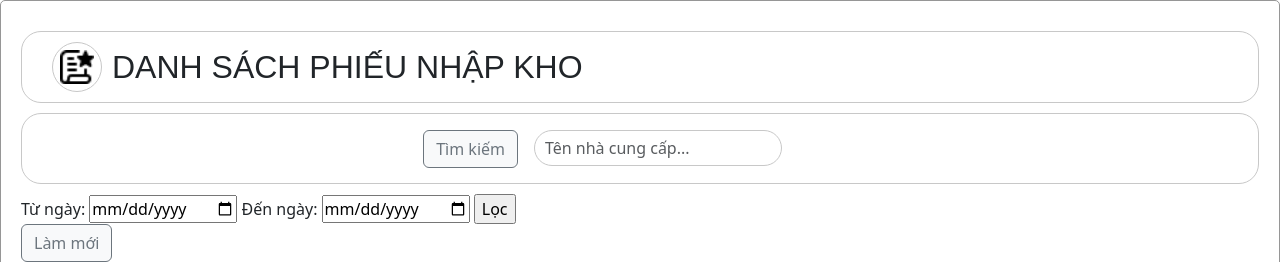
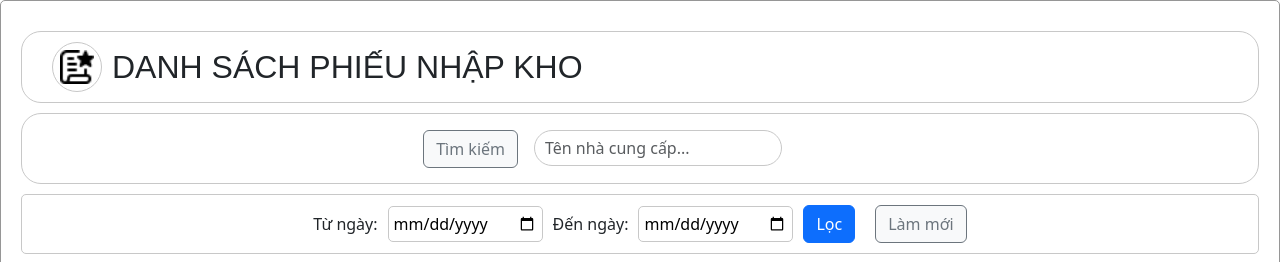
Before and after one commit to bin2aa/PhoneStore, a PHP site: page /view/warehouseView.php in a window 1280 px wide. Shown: the top 262 px of the page. Run offline with PHP 8.4, Linux system fonts and the light colour scheme; the template is opened without the code that fills it, so the values that code supplies are empty.

Commit message:
update view khung lọc theo ngày

```diff
--- a/admin/view/warehouseView.php
+++ b/admin/view/warehouseView.php
@@ -11,6 +11,31 @@
     <style>
         #detailWarehouseReceiptContainer{
             min-width: 70%;
+        }
+
+        .search-container{
+        display: flex;
+        border: 1px solid rgb(200,200,200);
+        border-radius: 5px;
+        justify-content: center;
+        align-items: center;
+        margin-block: 10px;
+        padding: 10px;
+        width: 100%;
+        }
+        .search-container input[type="date"]{
+            padding: 5px;
+            border: 1px solid rgb(200,200,200);
+            border-radius: 5px;
+            margin: 0 10px;
+        }
+        .search-container form{
+            display: flex;
+            justify-content: center;
+            align-items: center;
+        }
+        .refresh{
+            margin-left: 20px;
         }
     </style>
 </head>
@@ -47,13 +72,13 @@
                 </div>
             </form>
         </div>
-        <div class="filter-and-refresh">
+        <div class="filter-and-refresh search-container">
             <form class="filterOrder" method="GET" action="index.php">
                 <input type="hidden" name="ctrl" value="warehouseController">
                 <input type="hidden" name="action" value="filterOrder">
                 Từ ngày: <input type="date" name="from_date" required>
                 Đến ngày: <input type="date" name="to_date" required>
-                <input type="submit" value="Lọc">
+                <input type="submit" value="Lọc" class="btn btn-primary">
             </form>
             <!-- refresh -->
             <div class="refresh">
```
